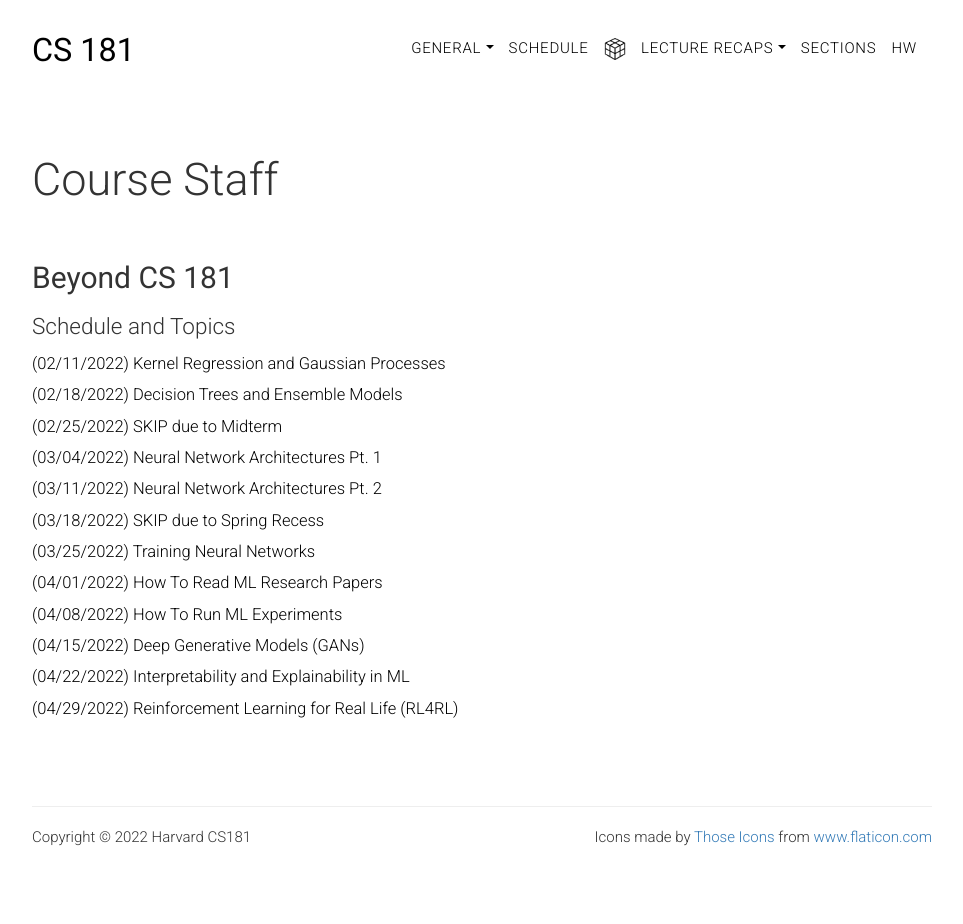
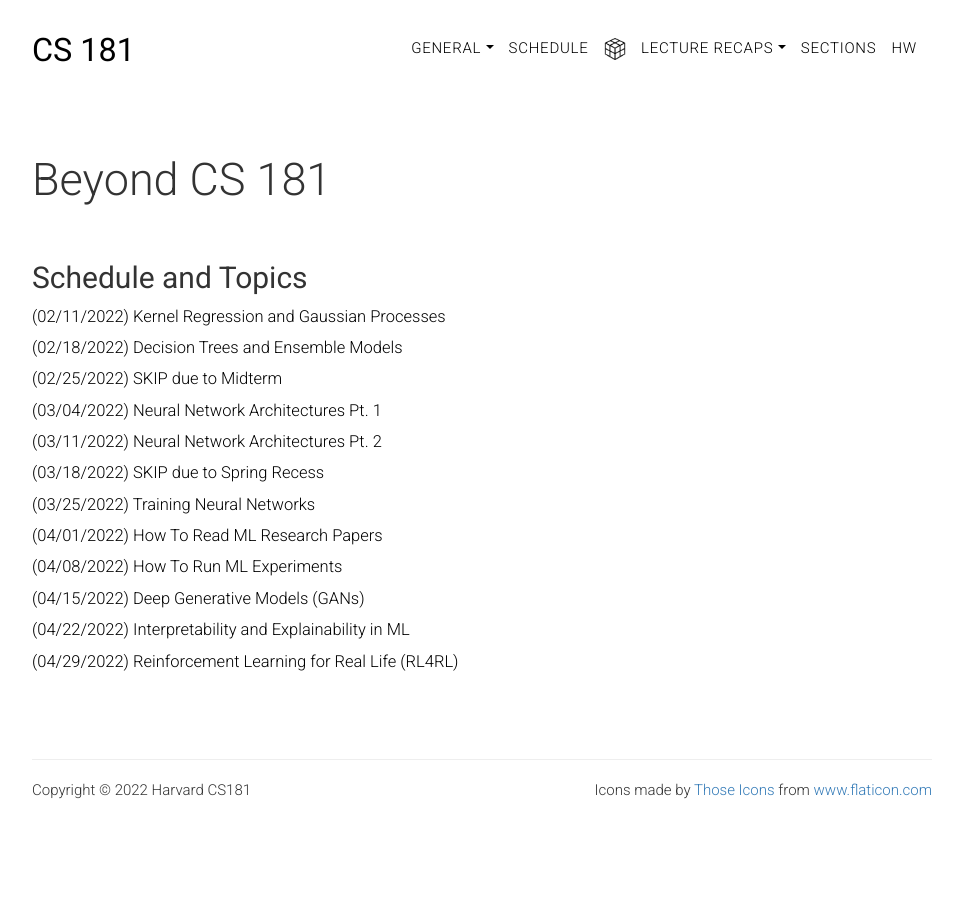
Before and after one commit to harvard-ml-courses/cs181-web, a Jekyll site: the page built from beyondcs181.html, in a window 1280 px wide. Shown: the whole page, without its empty margins (158-1121 px from the left). Built offline with Jekyll 4.4.1, drawn with Linux system fonts in a browser that asks for light colours; after the commit the page ends 900 px from its top, so only the background shows below that.

Commit message:
fix header in beyond cs 181 page

```diff
--- a/beyondcs181.html
+++ b/beyondcs181.html
@@ -1,14 +1,13 @@
 ---
 layout: page
-title: Course Staff
+title: Beyond CS 181
 mathjax: true
 weight: 0
 ---
 
 <section class="main-container text">
     <div class="main">
-        <h2 class="title">Beyond CS 181</h2>
-        <h3>Schedule and Topics</h3>
+        <h2 class="title">Schedule and Topics</h2>
         <ul class="lists">
             {% for session in site.data.all.beyondcs181 %}
             <li>
```
